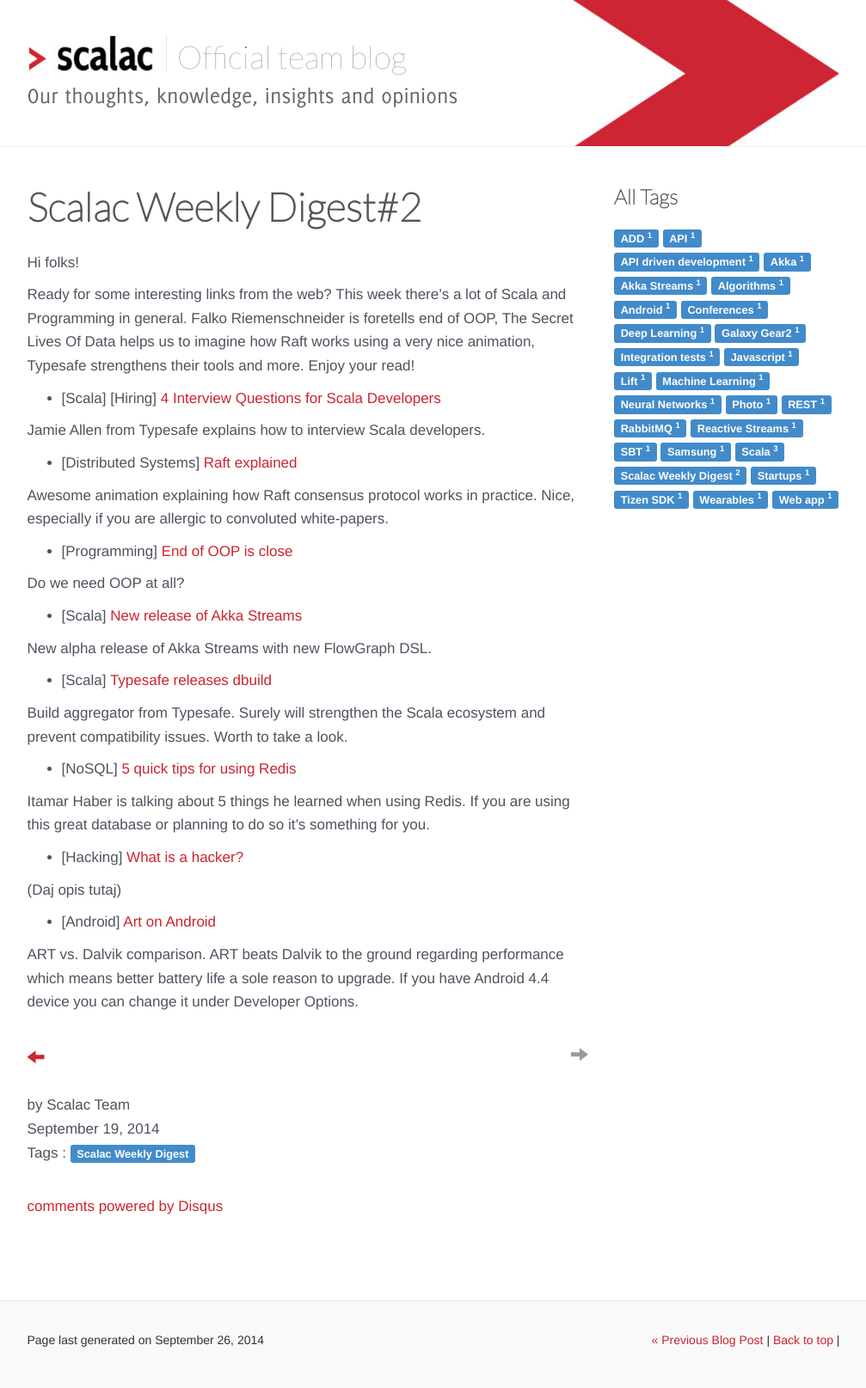
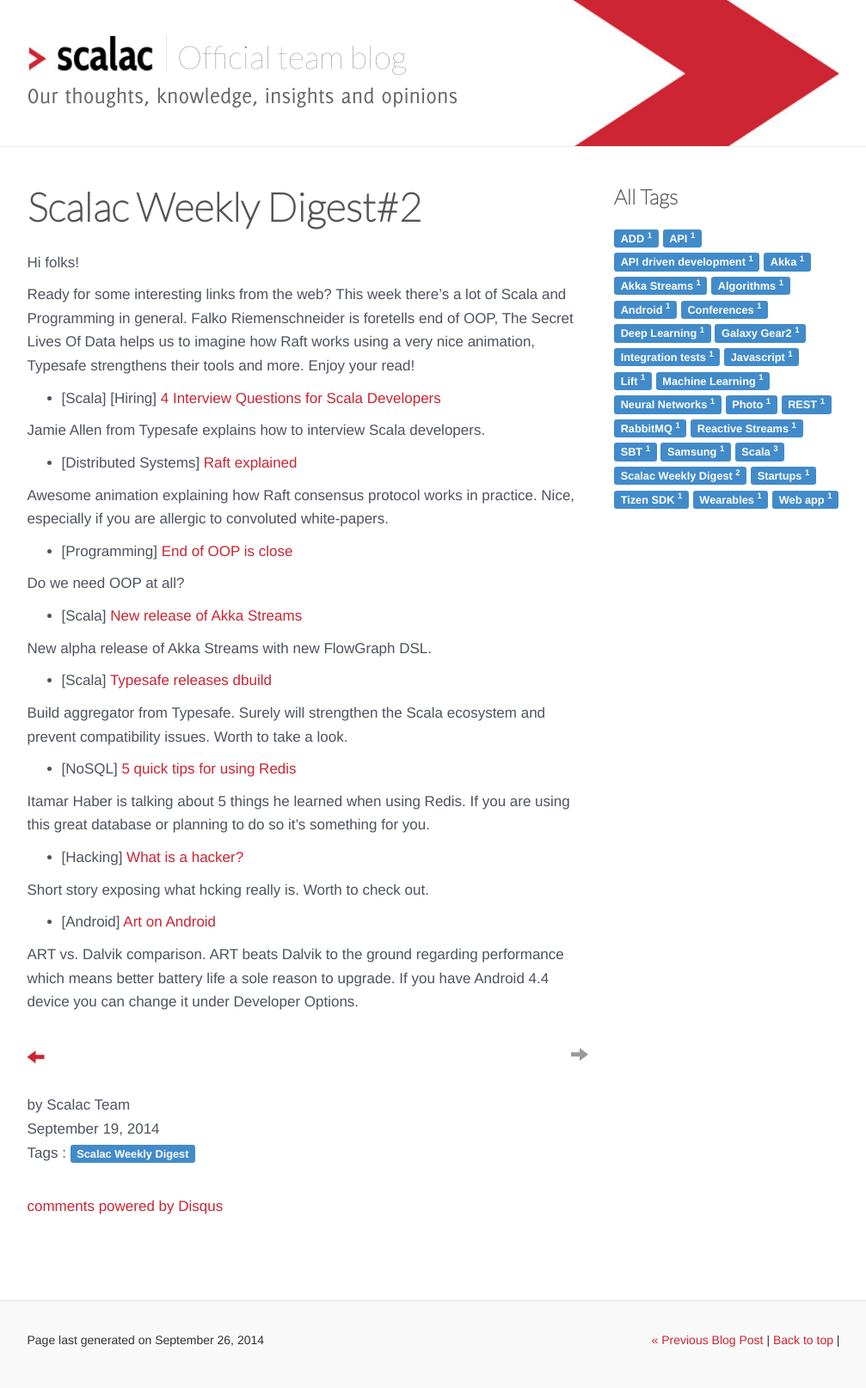
Before and after one commit to serafinmaciej/ScalaConsultants.github.io, a Jekyll site: the page built from _posts/2014-09-19-digest-2.markdown, in a window 1280 px wide. Shown: the whole page at 86% size, without its empty margins (136-1143 px from the left). Built offline with Jekyll 4.4.1, drawn with Linux system fonts in a browser that asks for light colours; comment, search, counter and statistics services are not loaded.

Commit message:
Update 2014-09-19-digest-2.markdown

```diff
--- a/_posts/2014-09-19-digest-2.markdown
+++ b/_posts/2014-09-19-digest-2.markdown
@@ -40,7 +40,7 @@
 
 * \[Hacking\] [What is a hacker?](http://holykaw.alltop.com/what-is-a-hacker-really-video)
 
-(Daj opis tutaj)
+Short story exposing what hcking really is. Worth to check out.
 
 * \[Android\] [Art on Android](http://blog.newrelic.com/2014/07/07/android-art-vs-dalvik/)
 
```
